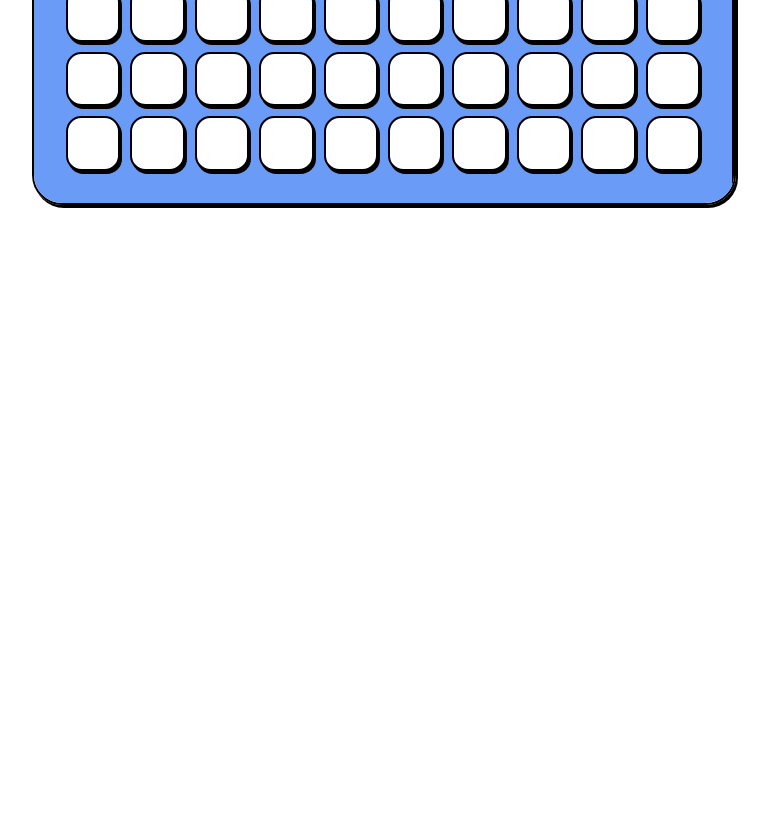
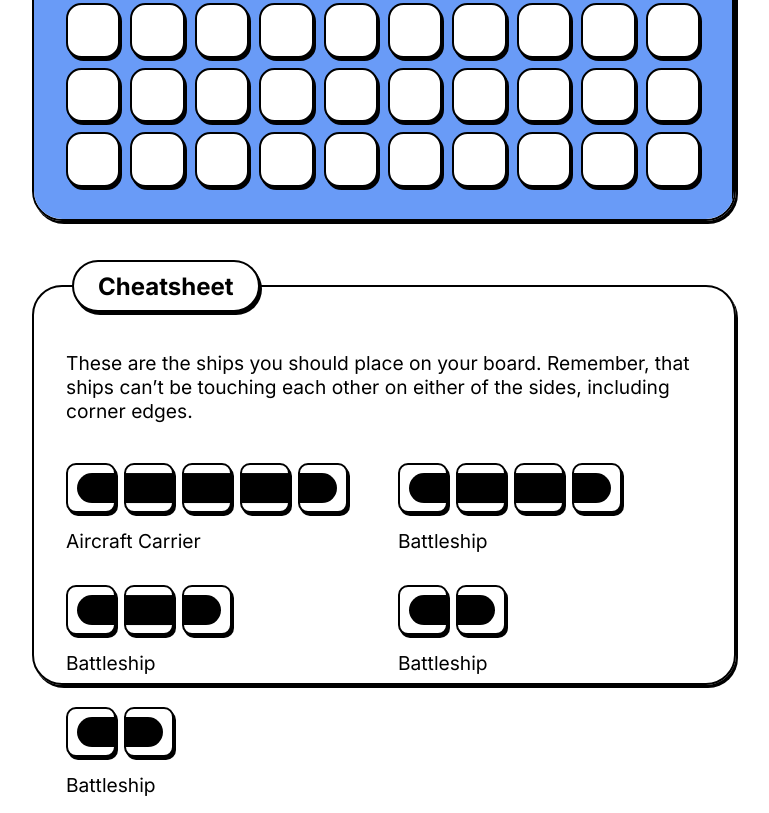
Before and after one commit to lidor-cohen/battleships, a website built with webpack: page src/index.html in a window 1280 px wide. Shown: the part 660-1473 px from the top of the page, without its empty margins (256-1025 px from the left). Before the commit the page ends 929 px from the top, so only its background shows below. Built offline with nearby package versions, Linux system fonts and the light colour scheme.

Commit message:
add: cheatsheet to a game, also realized the rules I set was wrong. fixed it :)

```diff
--- a/src/index.html
+++ b/src/index.html
@@ -1,6 +1,5 @@
 <!DOCTYPE html>
 <html lang="en">
-
   <head>
     <meta charset="UTF-8" />
     <meta name="viewport" content="width=device-width, initial-scale=1.0" />
@@ -10,7 +9,9 @@
   <body>
     <header>
       <h1>Your Board</h1>
-    <button id="move-to-opps-btn" class="primary-btn">Your Opponent's Board</button>
+      <button id="move-to-opps-btn" class="primary-btn">
+        Your Opponent's Board
+      </button>
       <button id="submit-board-btn" class="primary-btn">Submit Board</button>
     </header>
 
@@ -20,22 +21,33 @@
         <h2>In a nutshell...</h2>
         <div class="nutshell-item">
           <p>1</p>
-        <p>Place all 5 ships on your board, following the cheatsheet at the bottom.</p>
+          <p>
+            Place all 5 ships on your board, following the cheatsheet at the
+            bottom.
+          </p>
         </div>
 
         <div class="nutshell-item">
           <p>2</p>
-        <p>Note hits and misses of your opponent by clicking and toggling cells on your board.</p>
+          <p>
+            Note hits and misses of your opponent by clicking and toggling cells
+            on your board.
+          </p>
         </div>
 
         <div class="nutshell-item">
           <p>3</p>
-        <p>After your opponent has shot, it’s your move. Go to your opponent’s board.</p>
+          <p>
+            After your opponent has shot, it’s your move. Go to your opponent’s
+            board.
+          </p>
         </div>
       </div>
       <div class="content-wrapper side">
         <h2>-> Tip</h2>
-      <p>Click on cells to toggle between empty, miss, hit, and boat states.</p>
+        <p>
+          Click on cells to toggle between empty, miss, hit, and boat states.
+        </p>
 
         <div class="ship-parts-demo">
           <div class="ship-part">
@@ -65,22 +77,131 @@
       </div>
     </main>
 
+    <section id="cheatsheet-section">
+      <h2>Cheatsheet</h2>
+      <div class="container cheatsheet-wrapper">
+        <p>
+          These are the ships you should place on your board. Remember, that
+          ships can’t be touching each other on either of the sides, including
+          corner edges.
+        </p>
+
+        <div class="ships-cheatsheet">
+          <div class="ship-showcase">
+            <div class="ship-showcase-blocks">
+              <div class="ship-part">
+                <div
+                  class="horizontal-ship-part-art horizontal-left-ship"
+                ></div>
+              </div>
+              <div class="ship-part">
+                <div
+                  class="horizontal-ship-part-art horizontal-body-ship"
+                ></div>
+              </div>
+              <div class="ship-part">
+                <div
+                  class="horizontal-ship-part-art horizontal-body-ship"
+                ></div>
+              </div>
+              <div class="ship-part">
+                <div
+                  class="horizontal-ship-part-art horizontal-body-ship"
+                ></div>
+              </div>
+              <div class="ship-part">
+                <div
+                  class="horizontal-ship-part-art horizontal-right-ship"
+                ></div>
+              </div>
+            </div>
+            <p>Aircraft Carrier</p>
+          </div>
+          <div class="ship-showcase">
+            <div class="ship-showcase-blocks">
+              <div class="ship-part">
+                <div
+                  class="horizontal-ship-part-art horizontal-left-ship"
+                ></div>
+              </div>
+              <div class="ship-part">
+                <div
+                  class="horizontal-ship-part-art horizontal-body-ship"
+                ></div>
+              </div>
+              <div class="ship-part">
+                <div
+                  class="horizontal-ship-part-art horizontal-body-ship"
+                ></div>
+              </div>
+              <div class="ship-part">
+                <div
+                  class="horizontal-ship-part-art horizontal-right-ship"
+                ></div>
+              </div>
+            </div>
+            <p>Battleship</p>
+          </div>
+          <div class="ship-showcase">
+            <div class="ship-showcase-blocks">
+              <div class="ship-part">
+                <div
+                  class="horizontal-ship-part-art horizontal-left-ship"
+                ></div>
+              </div>
+              <div class="ship-part">
+                <div
+                  class="horizontal-ship-part-art horizontal-body-ship"
+                ></div>
+              </div>
+              <div class="ship-part">
+                <div
+                  class="horizontal-ship-part-art horizontal-right-ship"
+                ></div>
+              </div>
+            </div>
+            <p>Battleship</p>
+          </div>
+          <div class="ship-showcase">
+            <div class="ship-showcase-blocks">
+              <div class="ship-part">
+                <div
+                  class="horizontal-ship-part-art horizontal-left-ship"
+                ></div>
+              </div>
+              <div class="ship-part">
+                <div
+                  class="horizontal-ship-part-art horizontal-right-ship"
+                ></div>
+              </div>
+            </div>
+            <p>Battleship</p>
+          </div>
+          <div class="ship-showcase">
+            <div class="ship-showcase-blocks">
+              <div class="ship-part">
+                <div
+                  class="horizontal-ship-part-art horizontal-left-ship"
+                ></div>
+              </div>
+              <div class="ship-part">
+                <div
+                  class="horizontal-ship-part-art horizontal-right-ship"
+                ></div>
+              </div>
+            </div>
+            <p>Battleship</p>
+          </div>
+        </div>
+      </div>
+    </section>
+
     <dialog class="modal-dialog" id="error-dialog">
       <p class="primary-btn close-modal-button" id="close-error-modal">✖</p>
       <div class="container">
         <h1>Errors:</h1>
-      <ul>
-
-      </ul>
+        <ul></ul>
       </div>
     </dialog>
-
-  <!-- <footer>
-    <div class="content-wrapper cheatsheet">
-      <h2>Ships Cheatsheet</h2>
-    </div>
-  </footer> -->
-
   </body>
-
 </html>
--- a/src/js/style-loader.js
+++ b/src/js/style-loader.js
@@ -3,3 +3,4 @@ import "../styles/header.scss";
 import "../styles/board.scss";
 import "../styles/ship-parts.scss";
 import "../styles/dialogs.scss";
+import "../styles/cheatsheet.scss";
--- a/src/styles/board.scss
+++ b/src/styles/board.scss
@@ -61,6 +61,10 @@ main {
     aspect-ratio: 1/1;
   }
 
+  p {
+    font-size: 1.6rem;
+  }
+
   .board {
     border: none;
   }
--- /dev/null
+++ b/src/styles/cheatsheet.scss
@@ -0,0 +1,53 @@
+@import "./main.scss";
+
+#cheatsheet-section {
+  position: relative;
+
+  h2 {
+    position: absolute;
+    top: -25px;
+    left: 40px;
+    font-size: 1.5rem;
+    background-color: white;
+    padding: 0.6rem 1.5rem;
+    border-radius: 30px;
+    border: 2px solid black;
+    box-shadow: 2px 3px black;
+  }
+
+  .container {
+    padding: 2em;
+    padding-top: 4em;
+    border: 2px solid black;
+    box-shadow: 2px 3px black;
+    height: 400px;
+    border-radius: 30px;
+    display: flex;
+    flex-direction: column;
+    gap: 1.5em;
+
+    .ships-cheatsheet {
+      display: grid;
+      grid-template-columns: repeat(auto-fit, 300px);
+      justify-content: flex-start;
+      gap: 2em;
+      padding: 1rem 0;
+
+      & * {
+        align-self: flex-start;
+      }
+
+      .ship-showcase {
+        display: flex;
+        flex-direction: column;
+        gap: 1rem;
+        align-items: center;
+
+        .ship-showcase-blocks {
+          display: flex;
+          gap: 0.5em;
+        }
+      }
+    }
+  }
+}
--- a/src/styles/main.scss
+++ b/src/styles/main.scss
@@ -15,10 +15,14 @@ body {
   font-size: 1rem;
   display: flex;
   flex-direction: column;
-  gap: 3em;
+  gap: 4em;
 
   width: 60%;
   margin: 0 auto;
+}
+
+p {
+  font-size: 1.2rem;
 }
 
 h1 {
```
Lines whose indentation alone changed are shown as unchanged.
